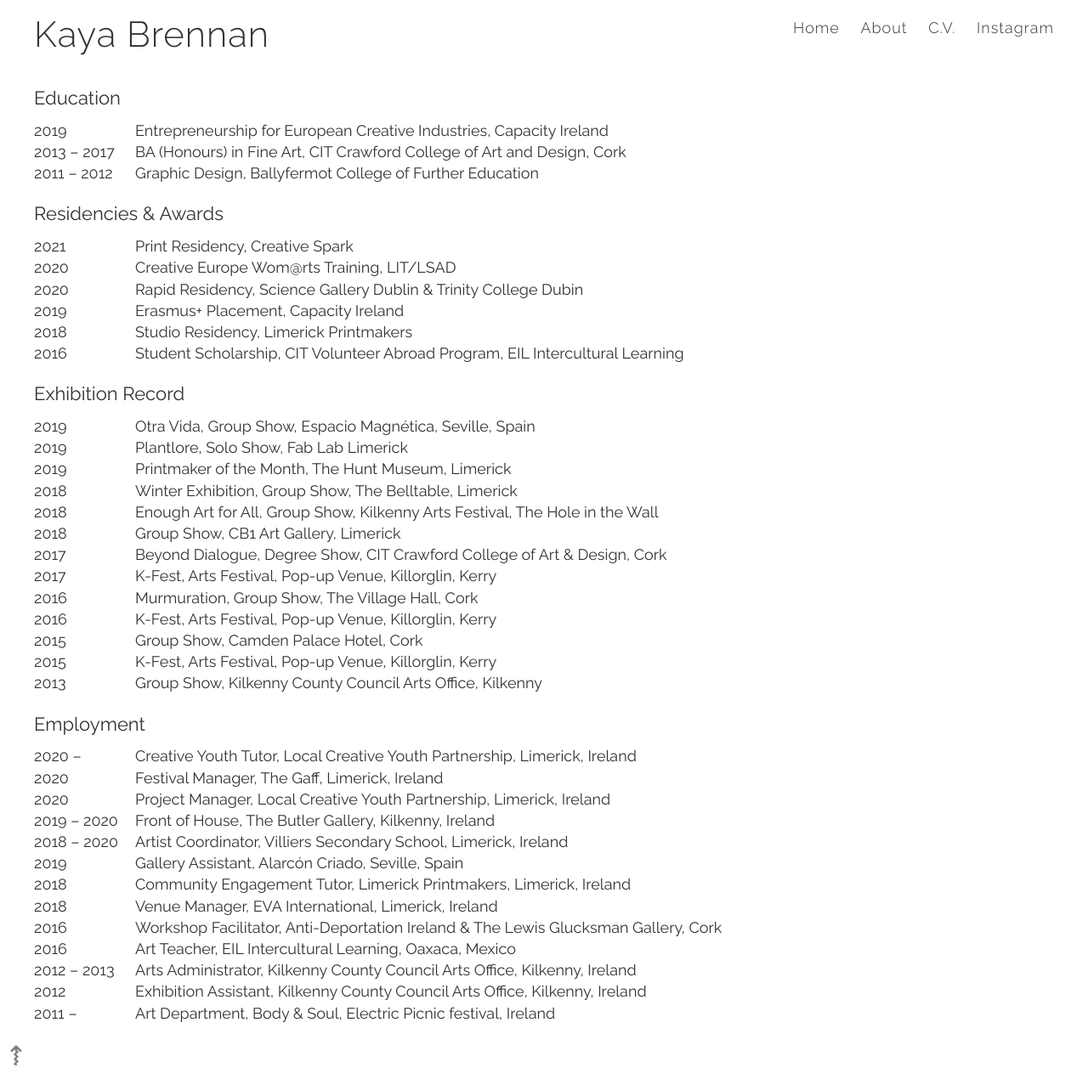
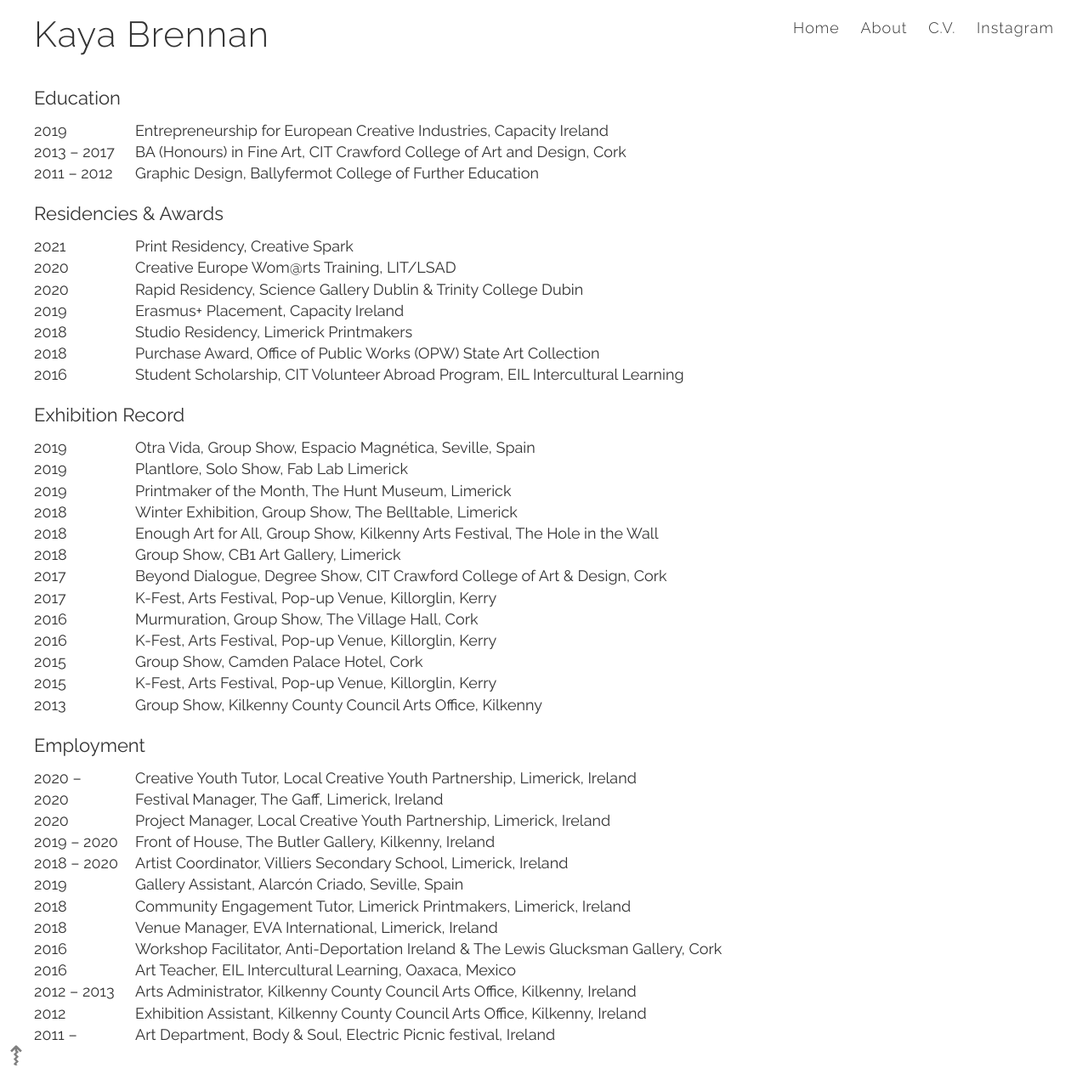
Before and after one commit to kayabrennan/kayabrennan.github.io, a Jekyll site: the page built from cv.html, in a window 1280 px wide and 1270 px high. Shown: the whole window at 85% size. Built offline with Jekyll 4.4.1, drawn with Linux system fonts in a browser that asks for light colours.

Commit message:
Update cv.html

```diff
--- a/cv.html
+++ b/cv.html
@@ -14,6 +14,7 @@ permalink: /cv/
         <tr><td>2020</td><td>Rapid Residency, Science Gallery Dublin & Trinity College Dubin</td></tr>
         <tr><td>2019</td><td>Erasmus+ Placement, Capacity Ireland</td></tr>
         <tr><td>2018</td><td>Studio Residency, Limerick Printmakers</td></tr>
+	<tr><td>2018</td><td>Purchase Award, Office of Public Works (OPW) State Art Collection</td></tr>
         <tr><td>2016</td><td>Student Scholarship, CIT Volunteer Abroad Program, EIL Intercultural Learning</td></tr>
         <th scope="rowgroup" colspan="2">Exhibition Record</th>
         <tr><td>2019</td><td>Otra Vida, Group Show, Espacio Magnética, Seville, Spain
```
